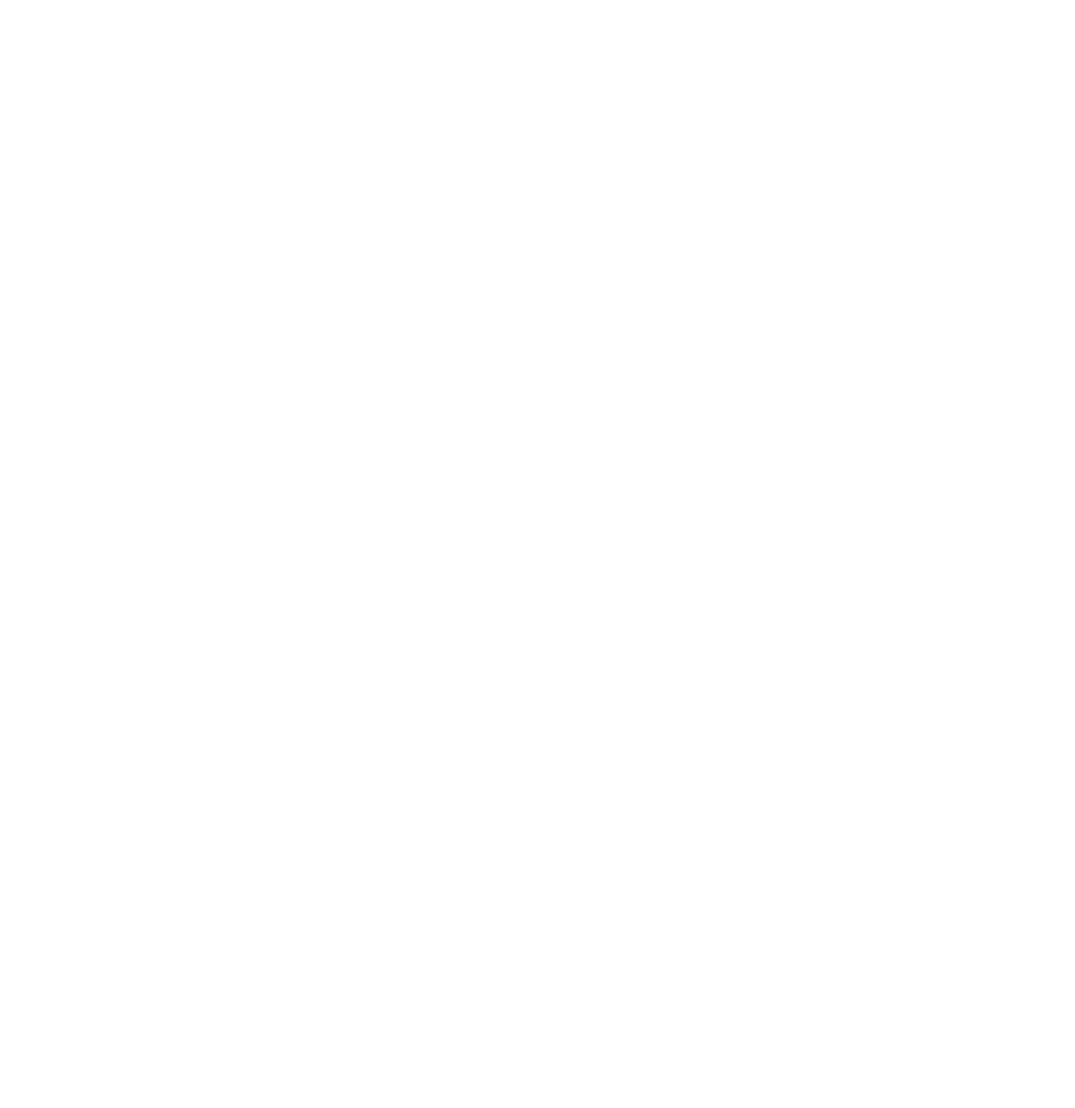
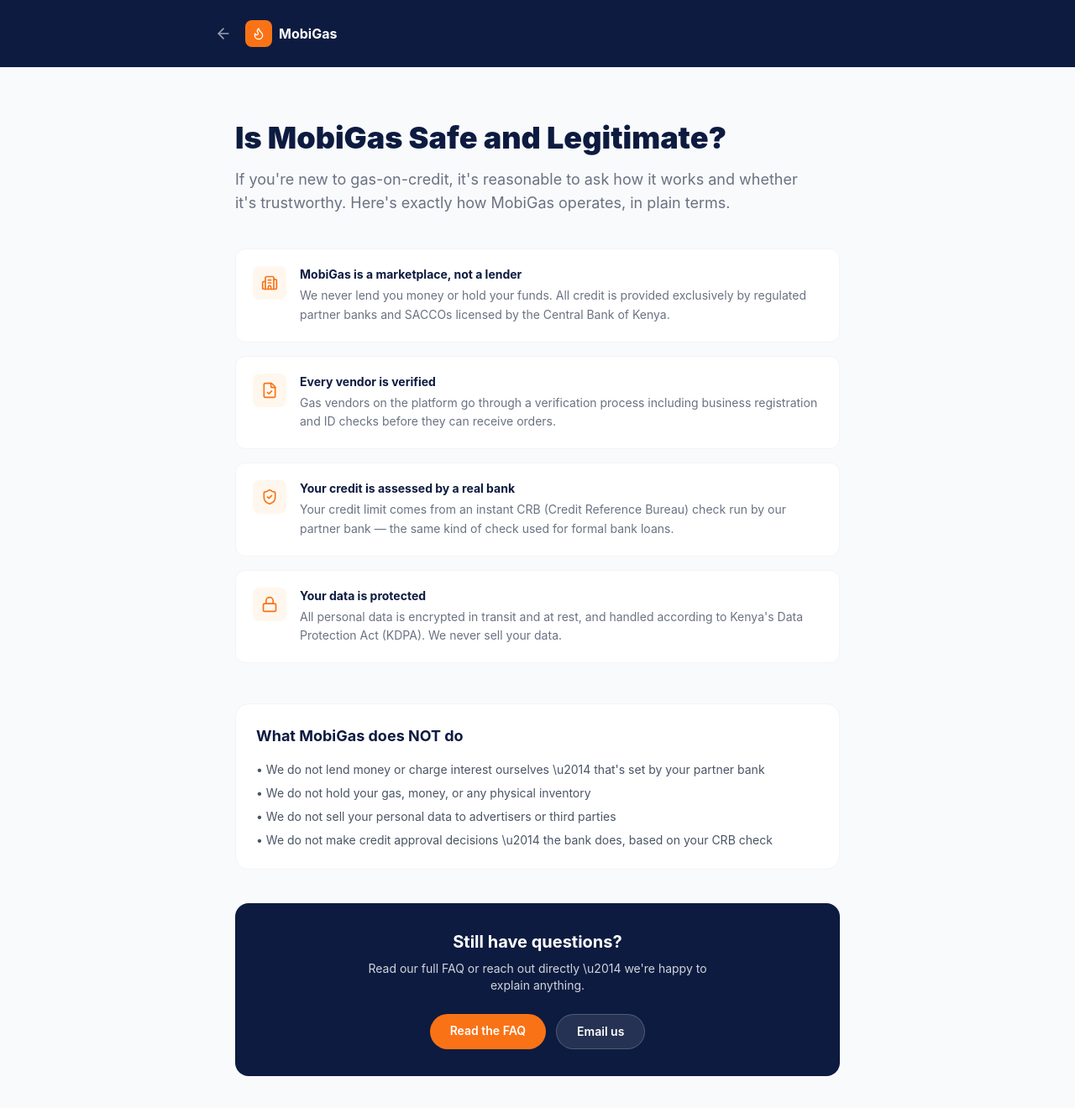
Before and after one commit to xadaka19/mobigas-web, a React (Vite) app: page /is-mobigas-safe in a window 1280 px wide. Before the commit this address had no page. Shown: the top 1320 px of the page at 84% size. Before the commit the page ends 800 px from the top, so only its background shows below. Built offline with nearby package versions, Linux system fonts and the light colour scheme.

Commit message:
Add is-mobigas-safe and gas-delivery-for-business SEO pages, sitemap updated to 108 URLs

```diff
--- a/generate-sitemap.cjs
+++ b/generate-sitemap.cjs
@@ -18,6 +18,8 @@
   { loc: '/gas-vendor-loan', priority: '0.9', changefreq: 'monthly' },
   { loc: '/cooking-gas-prices-kenya', priority: '0.8', changefreq: 'monthly' },
   { loc: '/gas-delivery-same-day', priority: '0.8', changefreq: 'monthly' },
+  { loc: '/is-mobigas-safe', priority: '0.8', changefreq: 'monthly' },
+  { loc: '/gas-delivery-for-business', priority: '0.8', changefreq: 'monthly' },
 ];
 
 const countyUrls = counties.map(c => ({
--- a/src/App.tsx
+++ b/src/App.tsx
@@ -18,6 +18,8 @@
 import GasVendorLoanPage from './pages/GasVendorLoanPage'
 import GasPricesPage from './pages/GasPricesPage'
 import SameDayDeliveryPage from './pages/SameDayDeliveryPage'
+import TrustPage from './pages/TrustPage'
+import BusinessGasPage from './pages/BusinessGasPage'
 import VendorCountyPage from './pages/VendorCountyPage'
 
 function Home() {
@@ -60,6 +62,8 @@
         <Route path="/gas-vendor-loan" element={<GasVendorLoanPage />} />
         <Route path="/cooking-gas-prices-kenya" element={<GasPricesPage />} />
         <Route path="/gas-delivery-same-day" element={<SameDayDeliveryPage />} />
+        <Route path="/is-mobigas-safe" element={<TrustPage />} />
+        <Route path="/gas-delivery-for-business" element={<BusinessGasPage />} />
       </Routes>
     </BrowserRouter>
     </HelmetProvider>
--- /dev/null
+++ b/src/pages/BusinessGasPage.tsx
@@ -0,0 +1,82 @@
+import { Flame, ArrowLeft, Building2, Repeat, Receipt } from 'lucide-react'
+import { useNavigate } from 'react-router-dom'
+import { Helmet } from 'react-helmet-async'
+
+export default function BusinessGasPage() {
+  const navigate = useNavigate()
+
+  return (
+    <div className="min-h-screen bg-gray-50">
+      <Helmet>
+        <title>Gas Delivery for Restaurants & Businesses in Kenya | MobiGas</title>
+        <meta name="description" content="Reliable cooking gas delivery for restaurants, cafes, and small businesses in Kenya. Order on credit, manage recurring gas needs, and pay later via M-Pesa." />
+      </Helmet>
+
+      <div className="bg-[#0D1B40] py-6 px-6">
+        <div className="max-w-3xl mx-auto flex items-center gap-4">
+          <button onClick={() => navigate('/')} className="text-gray-400 hover:text-white transition-colors">
+            <ArrowLeft size={20} />
+          </button>
+          <div className="flex items-center gap-2">
+            <div className="w-8 h-8 bg-[#F97316] rounded-lg flex items-center justify-center">
+              <Flame size={16} className="text-white" />
+            </div>
+            <span className="font-bold text-white">MobiGas</span>
+          </div>
+        </div>
+      </div>
+
+      <div className="max-w-3xl mx-auto px-6 py-16">
+        <div className="inline-flex items-center gap-2 bg-orange-50 text-[#F97316] text-sm font-semibold px-4 py-2 rounded-full mb-6">
+          <Building2 size={14} />
+          For restaurants, cafes & small businesses
+        </div>
+        <h1 className="text-4xl font-black text-[#0D1B40] mb-4">
+          Gas Delivery for Your Business
+        </h1>
+        <p className="text-gray-500 text-lg mb-10 max-w-2xl">
+          Running out of gas mid-service can stop a kitchen cold. MobiGas helps restaurants,
+          cafes, and small food businesses in Kenya keep cooking gas stocked reliably \u2014
+          ordered on credit, delivered fast, with no need to disrupt cash flow.
+        </p>
+
+        <div className="grid sm:grid-cols-3 gap-4 mb-12">
+          {[
+            { icon: Repeat, title: 'Reliable restocking', desc: 'Order gas whenever you need it from verified vendors near your business, without cash on hand.' },
+            { icon: Receipt, title: 'Track your orders', desc: 'Keep a clear record of every gas order and repayment through the app.' },
+            { icon: Building2, title: 'Built for businesses', desc: 'Whether you order weekly or occasionally, MobiGas scales to your kitchen\u2019s gas needs.' },
+          ].map(({ icon: Icon, title, desc }) => (
+            <div key={title} className="bg-white rounded-xl border border-gray-100 p-5">
+              <Icon size={20} className="text-[#F97316] mb-2" />
+              <h3 className="font-bold text-[#0D1B40] text-sm mb-1">{title}</h3>
+              <p className="text-gray-500 text-xs leading-relaxed">{desc}</p>
+            </div>
+          ))}
+        </div>
+
+        <div className="bg-white rounded-2xl border border-gray-100 p-6 mb-10">
+          <h2 className="text-lg font-bold text-[#0D1B40] mb-4">Why businesses choose gas on credit</h2>
+          <div className="space-y-2 text-sm text-gray-600">
+            <p>• Avoid disrupting daily cash flow for routine gas restocking</p>
+            <p>• Get gas delivered fast \u2014 don't let your kitchen sit idle waiting</p>
+            <p>• Repay within 30 days via M-Pesa once revenue comes in</p>
+            <p>• Credit is provided by regulated partner banks, fully transparent</p>
+          </div>
+        </div>
+
+        <div className="bg-[#0D1B40] rounded-2xl p-8 text-center">
+          <h3 className="text-xl font-bold text-white mb-2">Keep your kitchen running</h3>
+          <p className="text-gray-300 text-sm mb-6 max-w-md mx-auto">
+            Download MobiGas and order gas for your business today.
+          </p>
+          <a
+            href="/#download"
+            className="inline-block bg-[#F97316] text-white px-6 py-2.5 rounded-full font-semibold text-sm hover:bg-orange-600 transition-colors"
+          >
+            Download MobiGas
+          </a>
+        </div>
+      </div>
+    </div>
+  )
+}
--- /dev/null
+++ b/src/pages/TrustPage.tsx
@@ -0,0 +1,106 @@
+import { Flame, ArrowLeft, ShieldCheck, Building2, Lock, FileCheck } from 'lucide-react'
+import { useNavigate } from 'react-router-dom'
+import { Helmet } from 'react-helmet-async'
+
+export default function TrustPage() {
+  const navigate = useNavigate()
+
+  return (
+    <div className="min-h-screen bg-gray-50">
+      <Helmet>
+        <title>Is MobiGas Safe and Legit? | Gas on Credit Kenya Explained</title>
+        <meta name="description" content="MobiGas is a regulated digital marketplace connecting Kenyans to verified gas vendors and licensed partner banks. Learn how gas-on-credit works safely and transparently." />
+      </Helmet>
+
+      <div className="bg-[#0D1B40] py-6 px-6">
+        <div className="max-w-3xl mx-auto flex items-center gap-4">
+          <button onClick={() => navigate('/')} className="text-gray-400 hover:text-white transition-colors">
+            <ArrowLeft size={20} />
+          </button>
+          <div className="flex items-center gap-2">
+            <div className="w-8 h-8 bg-[#F97316] rounded-lg flex items-center justify-center">
+              <Flame size={16} className="text-white" />
+            </div>
+            <span className="font-bold text-white">MobiGas</span>
+          </div>
+        </div>
+      </div>
+
+      <div className="max-w-3xl mx-auto px-6 py-16">
+        <h1 className="text-4xl font-black text-[#0D1B40] mb-4">
+          Is MobiGas Safe and Legitimate?
+        </h1>
+        <p className="text-gray-500 text-lg mb-10 max-w-2xl">
+          If you're new to gas-on-credit, it's reasonable to ask how it works and whether it's
+          trustworthy. Here's exactly how MobiGas operates, in plain terms.
+        </p>
+
+        <div className="space-y-4 mb-12">
+          {[
+            {
+              icon: Building2,
+              title: 'MobiGas is a marketplace, not a lender',
+              desc: 'We never lend you money or hold your funds. All credit is provided exclusively by regulated partner banks and SACCOs licensed by the Central Bank of Kenya.',
+            },
+            {
+              icon: FileCheck,
+              title: 'Every vendor is verified',
+              desc: 'Gas vendors on the platform go through a verification process including business registration and ID checks before they can receive orders.',
+            },
+            {
+              icon: ShieldCheck,
+              title: 'Your credit is assessed by a real bank',
+              desc: "Your credit limit comes from an instant CRB (Credit Reference Bureau) check run by our partner bank \u2014 the same kind of check used for formal bank loans.",
+            },
+            {
+              icon: Lock,
+              title: 'Your data is protected',
+              desc: "All personal data is encrypted in transit and at rest, and handled according to Kenya's Data Protection Act (KDPA). We never sell your data.",
+            },
+          ].map(({ icon: Icon, title, desc }) => (
+            <div key={title} className="bg-white rounded-xl border border-gray-100 p-5 flex gap-4">
+              <div className="w-10 h-10 bg-orange-50 rounded-lg flex items-center justify-center flex-shrink-0">
+                <Icon size={20} className="text-[#F97316]" />
+              </div>
+              <div>
+                <h3 className="font-bold text-[#0D1B40] text-sm mb-1">{title}</h3>
+                <p className="text-gray-500 text-sm leading-relaxed">{desc}</p>
+              </div>
+            </div>
+          ))}
+        </div>
+
+        <div className="bg-white rounded-2xl border border-gray-100 p-6 mb-10">
+          <h2 className="text-lg font-bold text-[#0D1B40] mb-4">What MobiGas does NOT do</h2>
+          <div className="space-y-2 text-sm text-gray-600">
+            <p>• We do not lend money or charge interest ourselves \u2014 that's set by your partner bank</p>
+            <p>• We do not hold your gas, money, or any physical inventory</p>
+            <p>• We do not sell your personal data to advertisers or third parties</p>
+            <p>• We do not make credit approval decisions \u2014 the bank does, based on your CRB check</p>
+          </div>
+        </div>
+
+        <div className="bg-[#0D1B40] rounded-2xl p-8 text-center">
+          <h3 className="text-xl font-bold text-white mb-2">Still have questions?</h3>
+          <p className="text-gray-300 text-sm mb-6 max-w-md mx-auto">
+            Read our full FAQ or reach out directly \u2014 we're happy to explain anything.
+          </p>
+          <div className="flex flex-col sm:flex-row gap-3 justify-center">
+            <a
+              href="/faq"
+              className="inline-block bg-[#F97316] text-white px-6 py-2.5 rounded-full font-semibold text-sm hover:bg-orange-600 transition-colors"
+            >
+              Read the FAQ
+            </a>
+            <a
+              href="mailto:hello@mobigas.co.ke"
+              className="inline-block bg-white/10 text-white border border-white/20 px-6 py-2.5 rounded-full font-semibold text-sm hover:bg-white/20 transition-colors"
+            >
+              Email us
+            </a>
+          </div>
+        </div>
+      </div>
+    </div>
+  )
+}
```
Also changed, not shown: 1 other file (tests, documents, lock files or other folders).
